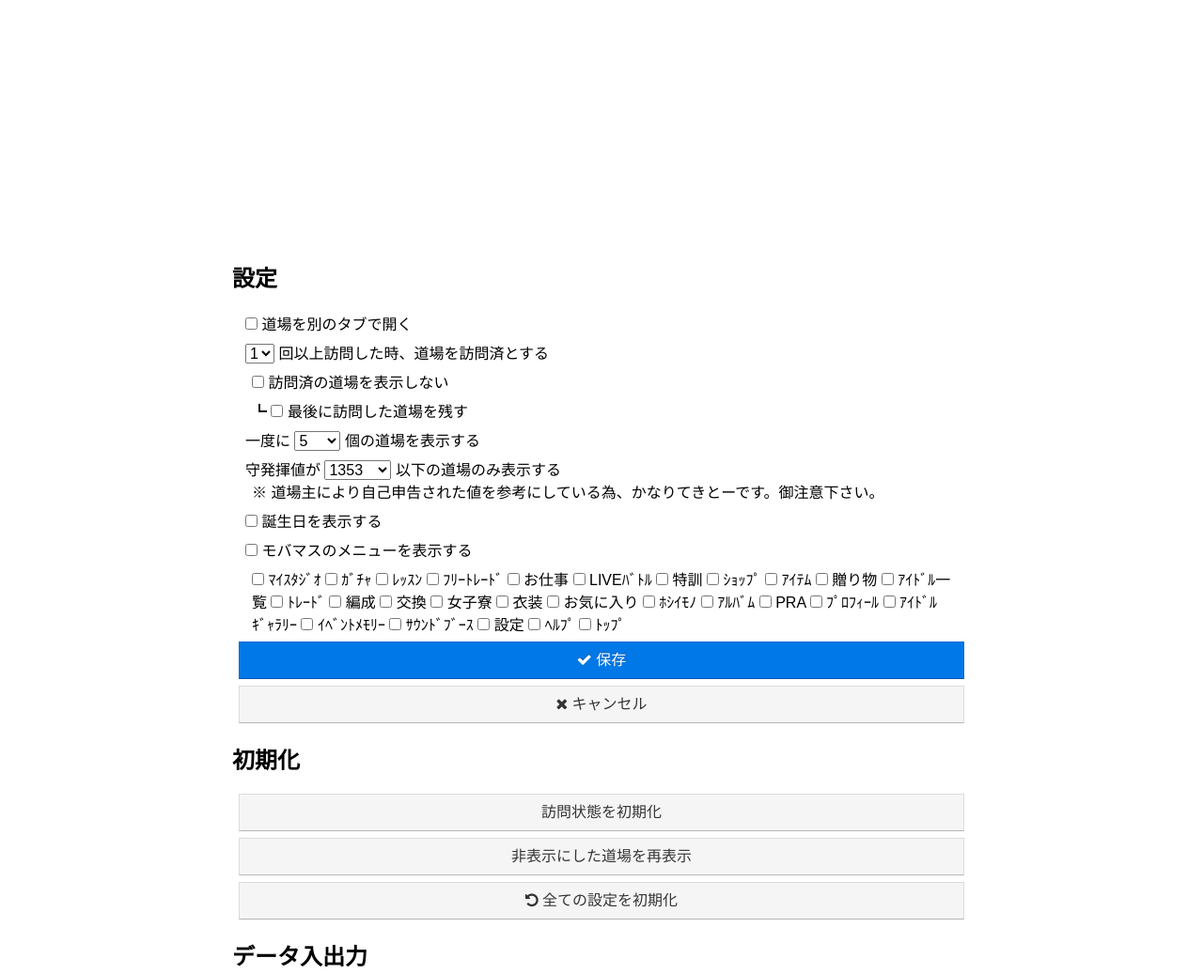
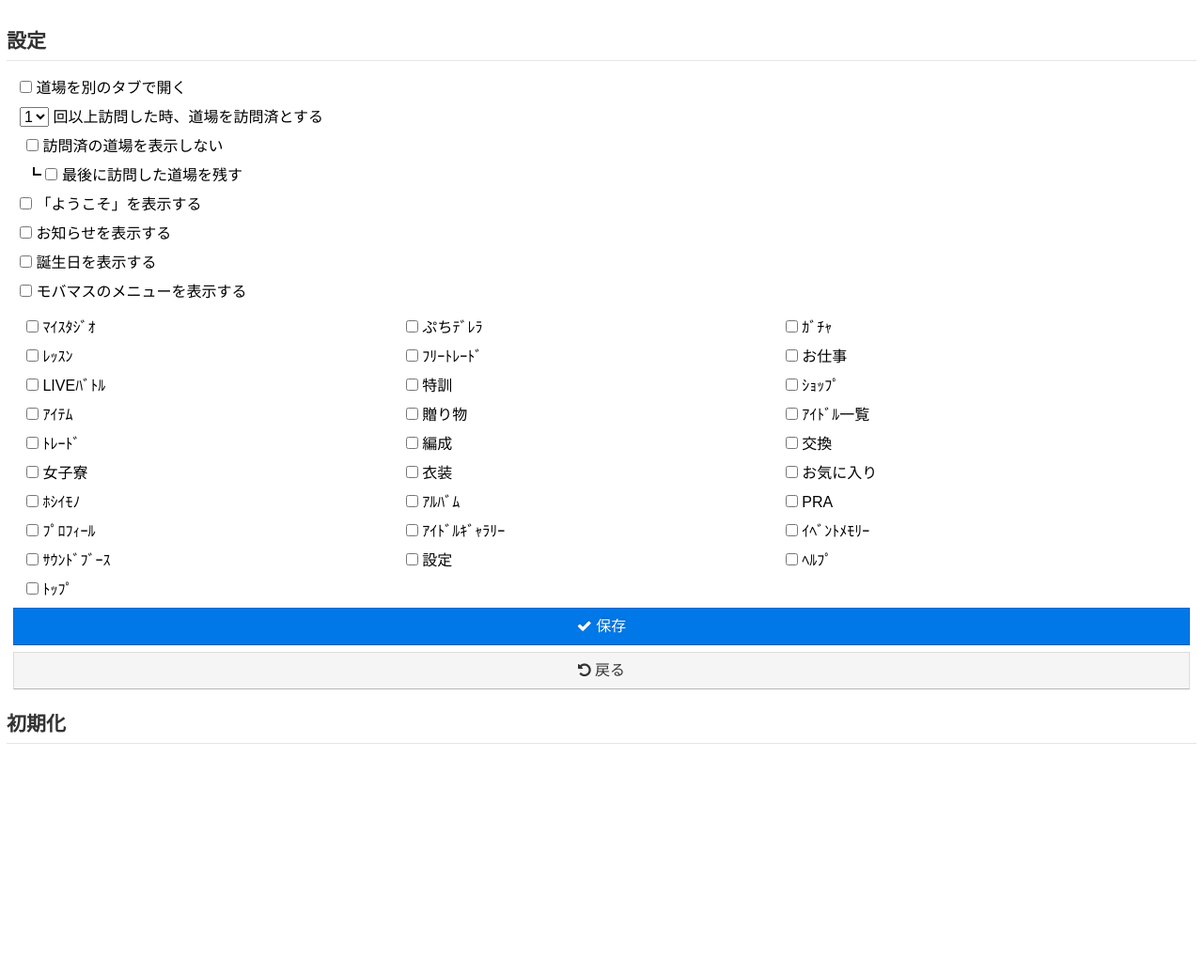
Before and after one commit to saasan/mobamas-dojo-ng, a website: page settings.html in a window 1280 px wide. Shown: the top 1037 px of the page at 94% size. After the commit the page ends 800 px from the top, so only its background shows below. Drawn offline with nearby package versions, Linux system fonts and the light colour scheme; some packages are replaced by stand-ins of ours; files that its build step writes are made by us from their sources; a script that the page names is missing.

Commit message:
設定画面

```diff
--- a/scss/mobamas-dojo.scss
+++ b/scss/mobamas-dojo.scss
@@ -184,7 +184,7 @@ img {
   margin-top: 0;
   text-align: center;
 
-  .mobamas-menu-item {
+  a {
     border-radius: $default-margin;
     margin-top: $default-margin;
     min-width: 15%;
@@ -207,7 +207,7 @@ img {
   }
 }
 
-#config {
+#settings {
   position: fixed;
   z-index: 20;
   top: 0;
@@ -252,7 +252,7 @@ img {
     box-sizing: border-box;
   }
 
-  .config-mobamas-menu {
+  .settings-mobamas-menu {
     @include clearfix;
 
     label {
@@ -335,99 +335,3 @@ img {
     display: block;
   }
 }
-
-$responsive-width1: 668px;
-$responsive-width2: 800px;
-
-/*
- * レスポンシブ基本設定
- * $responsive-width1以上の時全てに適用
- */
-@media screen and (min-width : $responsive-width1 + 20px) {
-  body {
-    margin: 0 auto;
-    padding-top: 0; /* スマホ時に$small-ad-height分空けているのを消す */
-  }
-
-  #ad {
-    /* position: fixed;を解除して元の位置に戻す */
-    position: static;
-    height: $large-ad-height;
-    margin: $default-margin;
-
-    /* 大きい広告を表示 */
-    ins[data-ad-slot="#{$large-ad-slot}"] {
-      display: block !important;
-      margin-left: auto;
-      margin-right: auto;
-    }
-    /* 小さい広告を非表示 */
-    ins[data-ad-slot="#{$small-ad-slot}"] {
-      display: none !important;
-    }
-  }
-
-  #toast {
-    width: 480px;
-    margin-left: auto;
-    margin-right: auto;
-  }
-
-  #config {
-    display: block;
-    position: static;
-  }
-
-  #config .close,
-  #openConfig {
-      display: none;
-  }
-
-  #dojos {
-    position: absolute;
-    top: 0;
-    left: 50%;
-  }
-}
-
-/* $responsive-width1以上の時 */
-@media screen and (min-width : $responsive-width1 + 20px) {
-  body {
-    width: $responsive-width1;
-  }
-
-  #ad,
-  #mobamasMenu,
-  #config,
-  #buttons,
-  #dojos {
-    width: ($responsive-width1 / 2) - ($default-margin * 2);
-  }
-
-  #info,
-  #versionedInfo,
-  #birthday {
-    width: ($responsive-width1 / 2) - (($default-margin * 3 + $info-border-width) * 2);
-  }
-}
-
-/* $responsive-width2以上の時 */
-@media screen and (min-width : $responsive-width2 + 20px) {
-  body {
-    width: $responsive-width2;
-  }
-
-  #ad,
-  #mobamasMenu,
-  #config,
-  #buttons,
-  #dojos {
-    width: ($responsive-width2 / 2) - ($default-margin * 2);
-  }
-
-  #info,
-  #versionedInfo,
-  #birthday {
-    width: ($responsive-width2 / 2) - (($default-margin * 3 + $info-border-width) * 2);
-  }
-}
--- a/settings.html
+++ b/settings.html
@@ -1,13 +1,14 @@
 <!DOCTYPE html>
-<html lang="ja" ng-app="mobamasDojo">
+<html lang="ja" ng-app="mobamasDojo" ng-controller="SettingsController">
 <head>
   <meta charset="UTF-8">
   <title>設定 - モバマス道場リスト(スマホ用)</title>
   <link rel="apple-touch-icon" href="//saasan.github.io/mobamas-dojo/img/s2works_favicon.png">
   <link rel="stylesheet" href="//maxcdn.bootstrapcdn.com/font-awesome/4.2.0/css/font-awesome.min.css">
   <link rel="stylesheet" href="css/mobamas-dojo.css">
-  <script src="https://ajax.googleapis.com/ajax/libs/angularjs/1.3.1/angular.min.js"></script>
-  <script src="js/settings.js"></script>
+  <script src="https://ajax.googleapis.com/ajax/libs/angularjs/1.3.2/angular.min.js"></script>
+  <script src="bower_components/ngstorage/ngStorage.min.js"></script>
+  <script src="js/mobamas-dojo.js"></script>
   <script async src="//pagead2.googlesyndication.com/pagead/js/adsbygoogle.js"></script>
   <meta name="viewport" content="width=device-width, initial-scale=1, user-scalable=no">
 </head>
@@ -30,17 +31,17 @@
          data-ad-slot="3256526972"></ins>
   </section>
 
-  <section id="settings" ng-controller="SettingsController">
+  <section id="settings">
     <h2>設定</h2>
     <section>
       <section>
         <label>
-          <input type="checkbox" ng-model="settings.otherTab"> 道場を別のタブで開く
+          <input type="checkbox" ng-model="temporarySettings.otherTab"> 道場を別のタブで開く
         </label>
       </section>
       <section>
         <label>
-          <select ng-model="settings.visitedMax">
+          <select ng-model="temporarySettings.visitedMax">
             <option value="1">1</option>
             <option value="3">3</option>
           </select>
@@ -50,99 +51,69 @@
       <section>
         <section>
           <label>
-            <input type="checkbox" ng-model="settings.autoHide"> 訪問済の道場を表示しない
+            <input type="checkbox" ng-model="temporarySettings.autoHide"> 訪問済の道場を表示しない
           </label>
         </section>
         <section>
           <label>
-            ┗ <input type="checkbox" ng-model="settings.keepLastVisited"> 最後に訪問した道場を残す
+            ┗ <input type="checkbox" ng-model="temporarySettings.keepLastVisited"> 最後に訪問した道場を残す
           </label>
         </section>
       </section>
       <section>
         <label>
-          一度に
-          <select ng-model="settings.numberOfShownDojos">
-            <option value="5">5</option>
-            <option value="10">10</option>
-            <option value="20">20</option>
-            <option value="30">30</option>
-            <option value="40">40</option>
-            <option value="50">50</option>
-            <option value="60">60</option>
-            <option value="70">70</option>
-            <option value="80">80</option>
-            <option value="90">90</option>
-            <option value="100">100</option>
-          </select>
-          個の道場を表示する
+          <input type="checkbox" ng-model="temporarySettings.showWelcomeMessage"> 「ようこそ」を表示する
         </label>
       </section>
       <section>
         <label>
-          守発揮値が
-          <select ng-model="settings.maxDefence">
-            <option value="1353">1353</option>
-            <option value="2706">2706</option>
-            <option value="6138">6138</option>
-            <option value="30">30</option>
-            <option value="40">40</option>
-            <option value="50">50</option>
-            <option value="60">60</option>
-            <option value="70">70</option>
-            <option value="80">80</option>
-            <option value="90">90</option>
-            <option value="0">無制限</option>
-          </select>
-          以下の道場のみ表示する
-        </label>
-        <section>
-          ※ 道場主により自己申告された値を参考にしている為、かなりてきとーです。御注意下さい。
-        </section>
-      </section>
-      <section>
-        <label>
-          <input type="checkbox" ng-model="settings.showBirthday"> 誕生日を表示する
+          <input type="checkbox" ng-model="temporarySettings.showInformation"> お知らせを表示する
         </label>
       </section>
       <section>
         <label>
-          <input type="checkbox" ng-model="settings.showMobamasMenu"> モバマスのメニューを表示する
+          <input type="checkbox" ng-model="temporarySettings.showBirthday"> 誕生日を表示する
+        </label>
+      </section>
+      <section>
+        <label>
+          <input type="checkbox" ng-model="temporarySettings.showMobamasMenu"> モバマスのメニューを表示する
         </label>
       </section>
       <section>
         <section class="settings-mobamas-menu">
-          <label><input type="checkbox" ng-model="settings.showMenuMyPage"> ﾏｲｽﾀｼﾞｵ</label>
-          <label><input type="checkbox" ng-model="settings.showMenuGacha"> ｶﾞﾁｬ</label>
-          <label><input type="checkbox" ng-model="settings.showMenuCardStr"> ﾚｯｽﾝ</label>
-          <label><input type="checkbox" ng-model="settings.showMenuAuction"> ﾌﾘｰﾄﾚｰﾄﾞ</label>
-          <label><input type="checkbox" ng-model="settings.showMenuQuests"> お仕事</label>
-          <label><input type="checkbox" ng-model="settings.showMenuBattles"> LIVEﾊﾞﾄﾙ</label>
-          <label><input type="checkbox" ng-model="settings.showMenuCardUnion"> 特訓</label>
-          <label><input type="checkbox" ng-model="settings.showMenuShop"> ｼｮｯﾌﾟ</label>
-          <label><input type="checkbox" ng-model="settings.showMenuItem"> ｱｲﾃﾑ</label>
-          <label><input type="checkbox" ng-model="settings.showMenuPresent"> 贈り物</label>
-          <label><input type="checkbox" ng-model="settings.showMenuCardList"> ｱｲﾄﾞﾙ一覧</label>
-          <label><input type="checkbox" ng-model="settings.showMenuTradeResponse"> ﾄﾚｰﾄﾞ</label>
-          <label><input type="checkbox" ng-model="settings.showMenuDeck"> 編成</label>
-          <label><input type="checkbox" ng-model="settings.showMenuExchange"> 交換</label>
-          <label><input type="checkbox" ng-model="settings.showMenuCardStorage"> 女子寮</label>
-          <label><input type="checkbox" ng-model="settings.showMenuRareParts"> 衣装</label>
-          <label><input type="checkbox" ng-model="settings.showMenuFriend"> お気に入り</label>
-          <label><input type="checkbox" ng-model="settings.showMenuWish"> ﾎｼｲﾓﾉ</label>
-          <label><input type="checkbox" ng-model="settings.showMenuArchive"> ｱﾙﾊﾞﾑ</label>
-          <label><input type="checkbox" ng-model="settings.showMenuPRankingAward"> PRA</label>
-          <label><input type="checkbox" ng-model="settings.showMenuResults"> ﾌﾟﾛﾌｨｰﾙ</label>
-          <label><input type="checkbox" ng-model="settings.showMenuGallery"> ｱｲﾄﾞﾙｷﾞｬﾗﾘｰ</label>
-          <label><input type="checkbox" ng-model="settings.showMenuMemory"> ｲﾍﾞﾝﾄﾒﾓﾘｰ</label>
-          <label><input type="checkbox" ng-model="settings.showMenuSBooth"> ｻｳﾝﾄﾞﾌﾞｰｽ</label>
-          <label><input type="checkbox" ng-model="settings.showMenuPersonalOption"> 設定</label>
-          <label><input type="checkbox" ng-model="settings.showMenuAdvise"> ﾍﾙﾌﾟ</label>
-          <label><input type="checkbox" ng-model="settings.showMenuTop"> ﾄｯﾌﾟ</label>
+          <label><input type="checkbox" ng-model="temporarySettings.showMobamasMenuItem.myPage"> ﾏｲｽﾀｼﾞｵ</label>
+          <label><input type="checkbox" ng-model="temporarySettings.showMobamasMenuItem.petitCg"> ぷちﾃﾞﾚﾗ</label>
+          <label><input type="checkbox" ng-model="temporarySettings.showMobamasMenuItem.gacha"> ｶﾞﾁｬ</label>
+          <label><input type="checkbox" ng-model="temporarySettings.showMobamasMenuItem.cardStr"> ﾚｯｽﾝ</label>
+          <label><input type="checkbox" ng-model="temporarySettings.showMobamasMenuItem.auction"> ﾌﾘｰﾄﾚｰﾄﾞ</label>
+          <label><input type="checkbox" ng-model="temporarySettings.showMobamasMenuItem.quests"> お仕事</label>
+          <label><input type="checkbox" ng-model="temporarySettings.showMobamasMenuItem.battles"> LIVEﾊﾞﾄﾙ</label>
+          <label><input type="checkbox" ng-model="temporarySettings.showMobamasMenuItem.cardUnion"> 特訓</label>
+          <label><input type="checkbox" ng-model="temporarySettings.showMobamasMenuItem.shop"> ｼｮｯﾌﾟ</label>
+          <label><input type="checkbox" ng-model="temporarySettings.showMobamasMenuItem.item"> ｱｲﾃﾑ</label>
+          <label><input type="checkbox" ng-model="temporarySettings.showMobamasMenuItem.present"> 贈り物</label>
+          <label><input type="checkbox" ng-model="temporarySettings.showMobamasMenuItem.cardList"> ｱｲﾄﾞﾙ一覧</label>
+          <label><input type="checkbox" ng-model="temporarySettings.showMobamasMenuItem.tradeResponse"> ﾄﾚｰﾄﾞ</label>
+          <label><input type="checkbox" ng-model="temporarySettings.showMobamasMenuItem.deck"> 編成</label>
+          <label><input type="checkbox" ng-model="temporarySettings.showMobamasMenuItem.exchange"> 交換</label>
+          <label><input type="checkbox" ng-model="temporarySettings.showMobamasMenuItem.cardStorage"> 女子寮</label>
+          <label><input type="checkbox" ng-model="temporarySettings.showMobamasMenuItem.rareParts"> 衣装</label>
+          <label><input type="checkbox" ng-model="temporarySettings.showMobamasMenuItem.friend"> お気に入り</label>
+          <label><input type="checkbox" ng-model="temporarySettings.showMobamasMenuItem.wish"> ﾎｼｲﾓﾉ</label>
+          <label><input type="checkbox" ng-model="temporarySettings.showMobamasMenuItem.archive"> ｱﾙﾊﾞﾑ</label>
+          <label><input type="checkbox" ng-model="temporarySettings.showMobamasMenuItem.pRankingAward"> PRA</label>
+          <label><input type="checkbox" ng-model="temporarySettings.showMobamasMenuItem.results"> ﾌﾟﾛﾌｨｰﾙ</label>
+          <label><input type="checkbox" ng-model="temporarySettings.showMobamasMenuItem.gallery"> ｱｲﾄﾞﾙｷﾞｬﾗﾘｰ</label>
+          <label><input type="checkbox" ng-model="temporarySettings.showMobamasMenuItem.memory"> ｲﾍﾞﾝﾄﾒﾓﾘｰ</label>
+          <label><input type="checkbox" ng-model="temporarySettings.showMobamasMenuItem.sBooth"> ｻｳﾝﾄﾞﾌﾞｰｽ</label>
+          <label><input type="checkbox" ng-model="temporarySettings.showMobamasMenuItem.personalOption"> 設定</label>
+          <label><input type="checkbox" ng-model="temporarySettings.showMobamasMenuItem.advise"> ﾍﾙﾌﾟ</label>
+          <label><input type="checkbox" ng-model="temporarySettings.showMobamasMenuItem.top"> ﾄｯﾌﾟ</label>
         </section>
       </section>
       <button type="button" class="btn block primary" ng-click="save()"><i class="fa fa-check"></i> 保存</button>
-      <button type="button" class="btn block" ng-click="cancel()"><i class="fa fa-close"></i> キャンセル</button>
+      <button type="button" class="btn block" ng-click="cancel()"><i class="fa fa-undo"></i> 戻る</button>
     </section>
 
     <h2>初期化</h2>
@@ -154,12 +125,10 @@
 
     <h2>データ入出力</h2>
     <section>
-      <form id="dataInput">
-        <input type="text" id="dataOutput" ng-model="dataOutput" onfocus="this.select();">
-        <button type="submit" class="btn block" ng-click="inputData()"><i class="fa fa-sign-in"></i> 入力</button>
-        <button type="button" class="btn block" onclick="document.getElementById('dataOutput').select();">テキスト全選択</button>
-        <button type="button" class="btn block" ng-click="clearDataOutput()"><i class="fa fa-remove"></i> テキスト全消去</button>
-      </form>
+      <input type="text" ng-model="dataOutput" onfocus="this.select();">
+      <button type="submit" class="btn block" ng-click="inputData()"><i class="fa fa-sign-in"></i> 入力</button>
+      <button type="button" class="btn block" onclick="document.getElementById('dataOutput').select();">テキスト全選択</button>
+      <button type="button" class="btn block" ng-click="clearDataOutput()"><i class="fa fa-remove"></i> テキスト全消去</button>
     </section>
   </section>
 
```
Also changed, not shown: index.html (+32 -29 lines), ts/mobamas-dojo.ts (+59 -8 lines).
